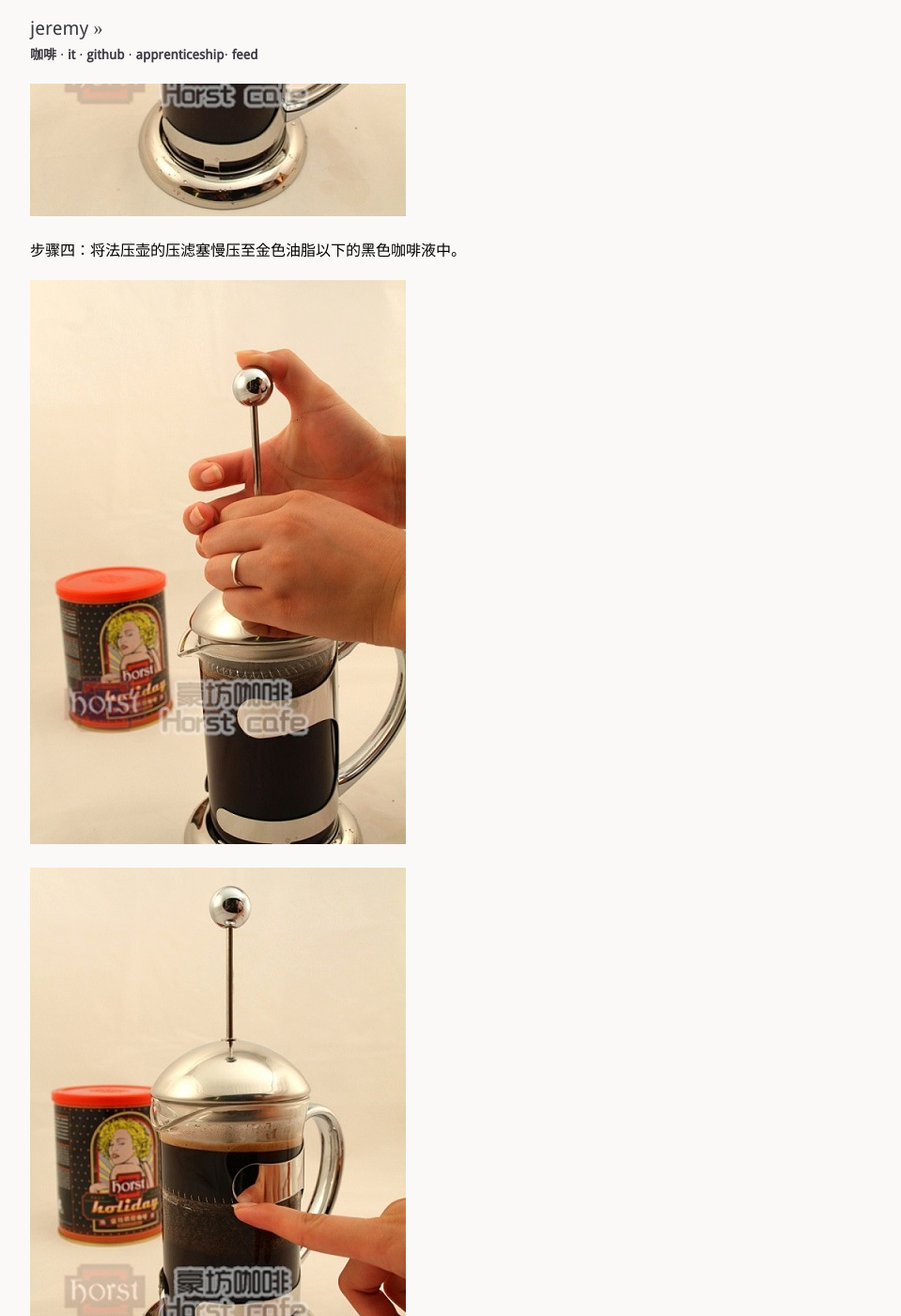
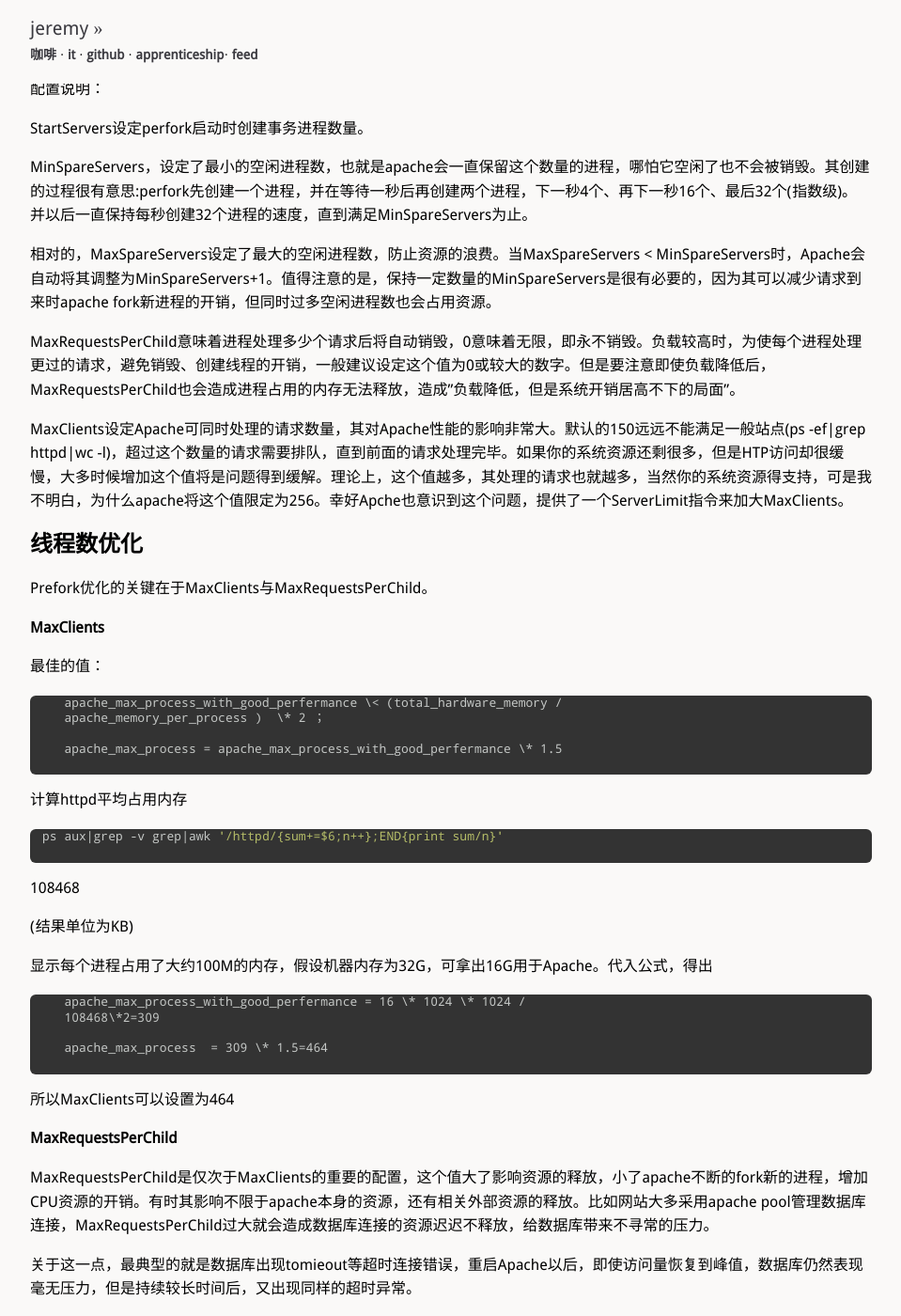
Before and after one commit to 51write/51write.github.io, a Jekyll site: the page built from index.html, in a window 1280 px wide and 1400 px high, scrolled down 1442 px. Shown: the whole window at 94% size, without its empty margins (160-1119 px from the left). Built offline with Jekyll 4.4.1, drawn with Linux system fonts in a browser that asks for light colours; Markdown is read by kramdown in place of the engine named in the settings; some of the changed text lies outside the part shown.

Commit message:
咖啡品尝和调制

```diff
--- /dev/null
+++ b/_posts/2014/2014-06-05-coffee-make.md
@@ -0,0 +1,30 @@
+---
+layout: post
+title: "咖啡调制"
+date: 2014-06-05T23:30:00-08:00
+categories : cafe
+---
+![](</images/2014/coffee-make-01.jpg>)
+
+
+咖啡器并不是调制美味咖啡的唯一因素，“制作咖啡的四项基本原则”——适当的咖啡粉的比例、咖啡的研磨程度、水的品质和咖啡粉的新鲜程度比咖啡调制器更重要。如果您具有调制咖啡的粗浅常识，您就可以利用咖啡压壶、家用咖啡壶和浓缩意式咖啡器来调制美味咖啡。
+
+### 适当的咖啡粉比例
+
+要掌握好咖啡粉和水的比例——这是调制美味咖啡过程中最重要的步骤。为了让您调制出效果最好的咖啡，我们建议您用180毫升水与10克咖啡粉进行搭配。如果您你觉得用这种方式调制出来的咖啡饮品的味道太浓，您可以再往里加点热水。
+10克咖啡--------180毫升水
+
+### 咖啡研磨的程度
+
+不同的调制方式对咖啡研磨的程度有不同的要求。但总的来说，调制的时间越短，对咖啡研磨的程度就越高。例如，用在浓缩咖啡机上的咖啡粉必须非常精细，因为调制的时间只有18到23秒钟左右。但是，用在咖啡压壶上的咖啡粉可以粗糙一些，因为水和咖啡粉有四分钟直接接触的机会。
+浓缩咖啡机-----------特别细的咖啡粉  滴滤式咖啡壶-----------中等粗细的咖啡粉  咖啡压壶-----------粗的咖啡粉
+
+### 水
+
+一杯咖啡中，98%的成分都是水，所以你用来调制咖啡的水必须清洁、新鲜、不含杂质。最好将水加热到90摄氏度到96摄氏度，这种温度的热水可以萃取咖啡所有的风味。温度不够的水不可用。
+纯净的水-------更好的咖啡
+
+### 咖啡粉的新鲜程度
+
+咖啡是一种讲究新鲜度的饮品，它的敌人是氧、光、热和潮湿。为了保证咖啡的新鲜度，应在室温下将咖啡放置于避光、密封的容器里保存。您可以用这种方式保存咖啡达一个星期之久。为了获得最好的效果，磨好的咖啡粉应该立即使用。
+新鲜的咖啡-----保存时间不超过一个星期。
--- /dev/null
+++ b/_posts/2014/2014-06-05-coffee-taste.md
@@ -0,0 +1,28 @@
+---
+layout: post
+title: "咖啡品尝"
+date: 2014-06-05T23:30:00-08:00
+categories : cafe
+---
+![](</images/2014/coffee-pinchang-01.jpg>)
+
+
+品尝咖啡就是对多种咖啡进行对照，比较和品味。当您只品尝一种咖啡，你就无法做出对照和比较。如果您一次品尝两种或者三种咖啡，您不仅可以根据自己的喜好进行对照和比较，还可以根据它们的气味、酸度、醇度和味道来进行对照和比较。注意：当您品尝多种咖啡时，首先要品尝醇度比较低的咖啡，然后再品尝醇度比较高的咖啡。
+
+### 气味
+
+一种咖啡的味道首先是通过气味来表现的。事实上，您的味觉主要来自嗅觉----这就是气味芳香的咖啡让人满意的原因。
+
+### 酸度
+
+跟咖啡品尝有关的术语中，酸度一词并不是指味道发酸或者发苦的程度，酸度意味着味道的活泼、浓烈、清新程度。要想明白酸度的高低到底是怎么一回事，您可以想象纯水与气泡水之间的区别。
+有种名叫特级哥伦比亚拿里诺的拉丁美洲咖啡具有非常活泼的口感，于是我们说它的酸度很高。相反，苏拉维西的味道非常醇厚——于是我们就说这种咖啡的酸度比较低。
+
+### 醇度
+
+舌头所感觉到的一种饮料的重量或者密度。饮料的醇度有低有高。为了让您理解这一概念，我们有时使用“糖浆”一词来描述一种醇度高的咖啡，例如苏门答腊咖啡。
+
+### 味道
+
+这是由气味、酸度、醇度融合在一起给人留下的一种总体印象。提到咖啡的味道，您会想起什么来呢？
+例如，我们常常说“在喝肯尼亚咖啡的时候，会想起葡萄柚”，意思就是说：我们会在这两种东西之间产生一些联想。但是，当我们这么说的时候，我们并不是指“肯尼亚咖啡具有葡萄柚的味道”------它的味道就是咖啡特有的味道。有许多种描述咖啡味道的方法，就像有许多种描述白雪的方法一样。
--- a/index.html
+++ b/index.html
@@ -3,9 +3,9 @@
 ---
 <div class="content">
   <div id="post">
-    <h1><a href="{{ site.posts.first.url }}">{{ site.posts.first.title }}</a></h1>
-    <div class="strap">{{ site.posts.first.date | date: "%b %d, %Y" }}</div>
-    {{ site.posts.first.content }}
+    <h1><a href="{{ site.categories.index.first.url }}">{{ site.categories.index.first.title }}</a></h1>
+    <div class="strap">{{ site.categories.index.first.date | date: "%b %d, %Y" }}</div>
+    {{ site.categories.index.first.content }}
   </div>
 
 </div>
```
Also changed, not shown: _posts/2014/2014-04-09-apache-optimal.md (+1 -0 lines), images/2014/coffee-make-01.jpg (added), images/2014/coffee-pinchang-01.jpg (added).
